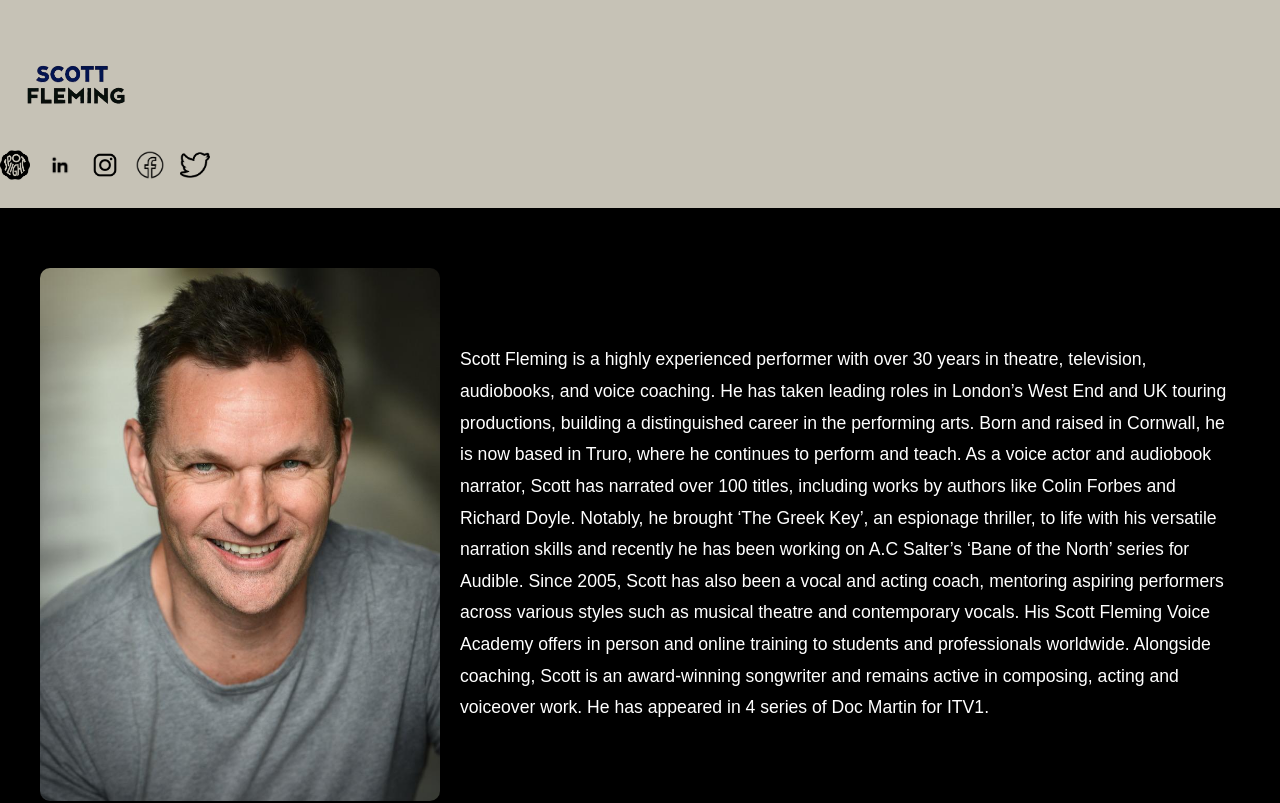
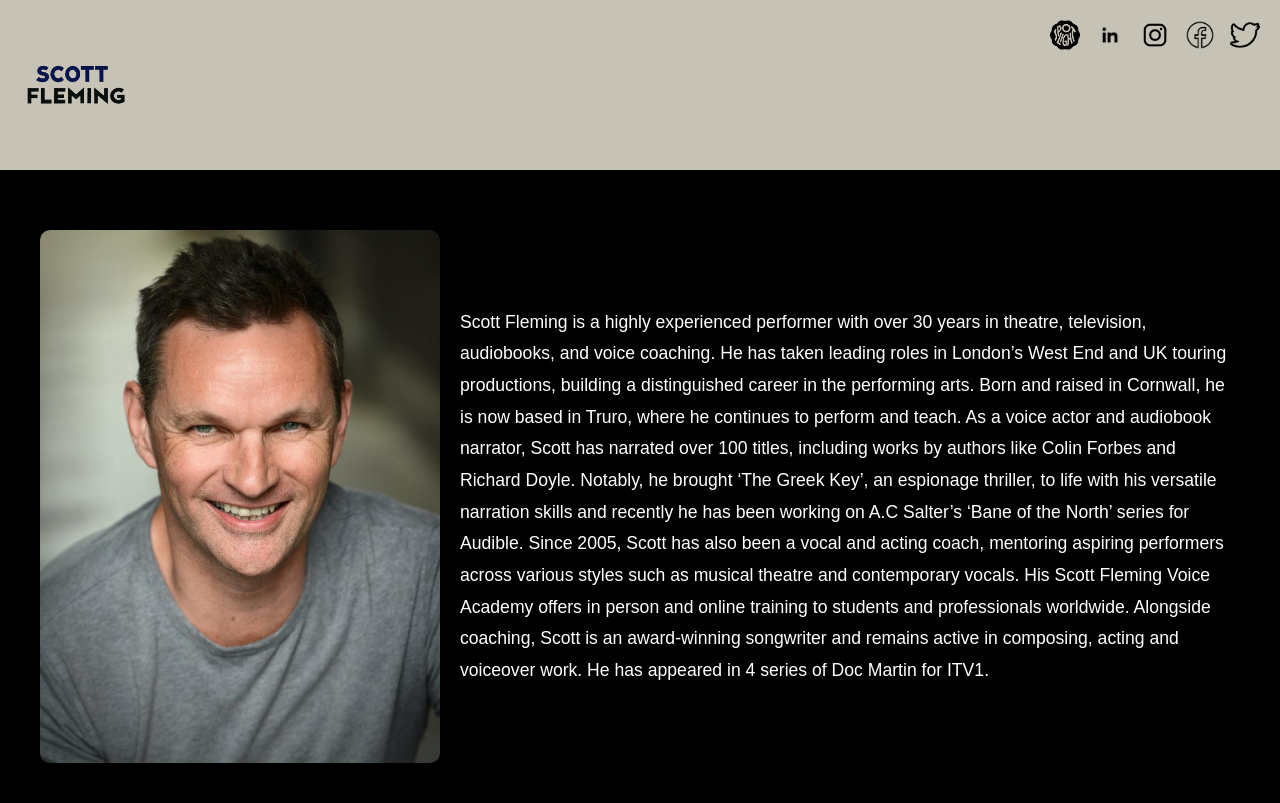
Before and after one commit to finnianfleming/SFVA-HOST, a plain HTML site: page index.html in a window 1280 px wide. Shown: the top 803 px of the page. Drawn offline with Linux system fonts and the light colour scheme.

Commit message:
last design changes for icons please i hope

```diff
--- a/style.css
+++ b/style.css
@@ -319,11 +319,17 @@ footer {
     }
 
         .header-container {
-        flex-direction: row;
+            flex-direction: row; /* Keep the header layout horizontal */
             justify-content: space-between;
+            align-items: center;
         }
 
         .social-media {
-        justify-content: flex-end; /* Align social media icons to the right */
+            justify-content: flex-end; /* Align the icons to the far right */
+            position: absolute; /* Take the icons out of the flow */
+            right: 20px; /* Position them 20px from the right edge */
+            top: 20px; /* Align them vertically with the logo */
+            display: flex;
+            gap: 15px;
         }
     }
```
Lines whose indentation alone changed are shown as unchanged.
